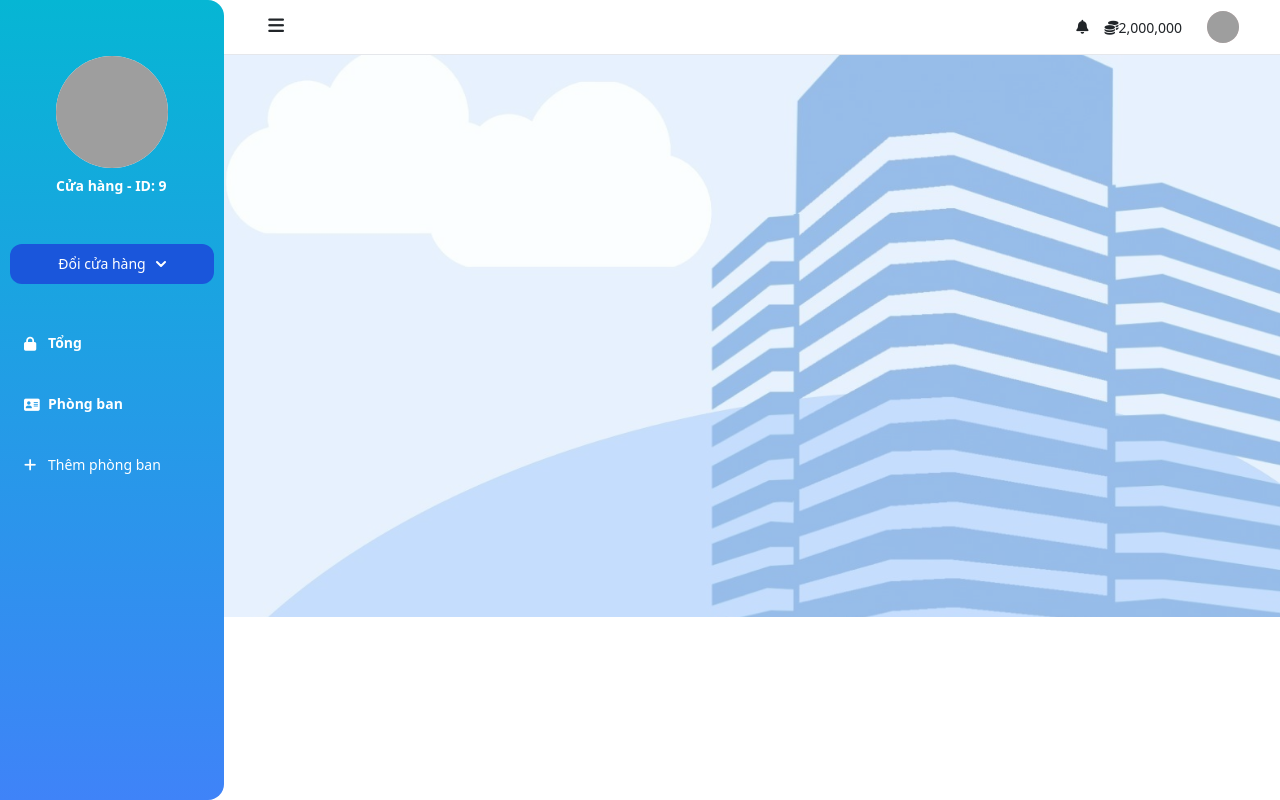
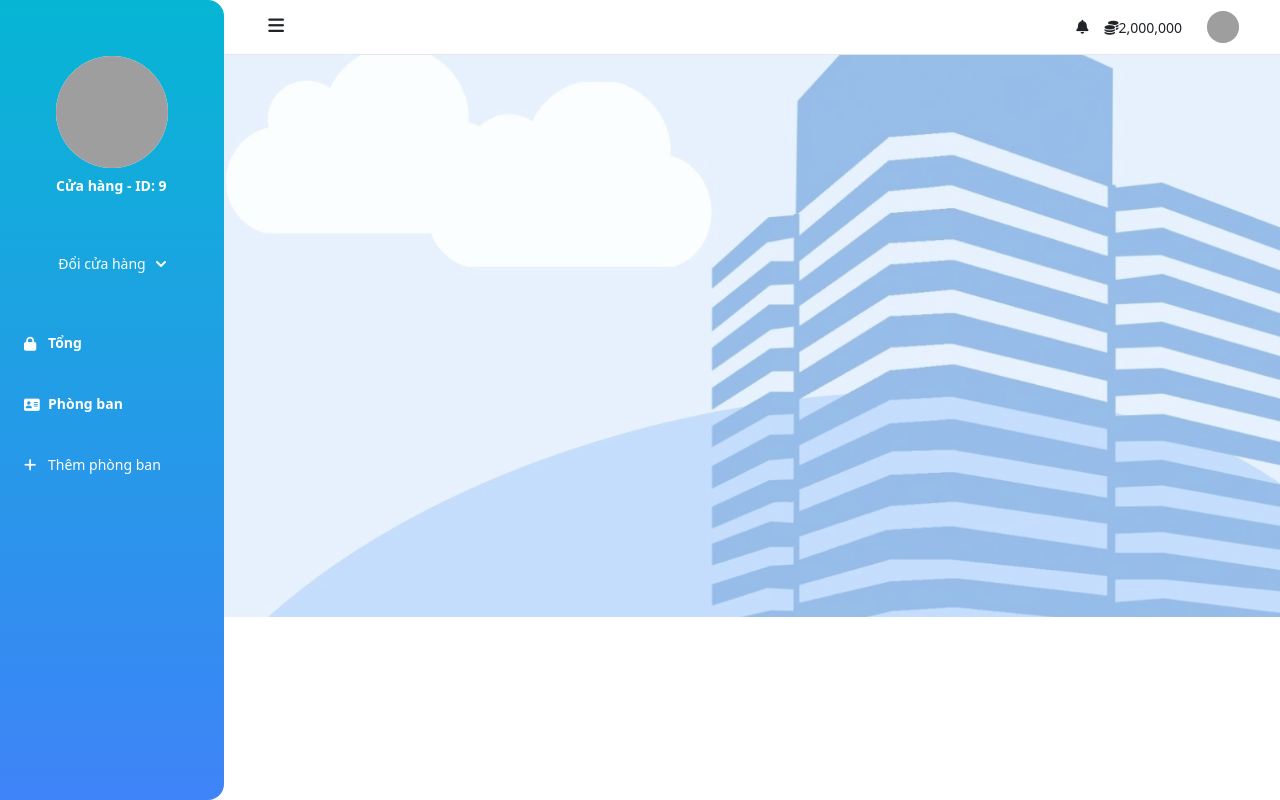
Before and after one commit to sonkun-game/gland, a Nuxt app: page / in a window 1280 px wide. Built offline with nearby package versions, Linux system fonts and the light colour scheme; no server answers; grey boxes are pictures that could not be loaded.

Commit message:
update color

```diff
--- a/components/Layout/MenuBarComp.vue
+++ b/components/Layout/MenuBarComp.vue
@@ -29,7 +29,7 @@
       <div>
         <div class="flex items-center justify-center">
           <button id="dropdownChangeStore" data-dropdown-toggle="dropdownHover" data-dropdown-trigger="hover"
-            class="text-white bg-blue-700 hover:bg-yellow-400 focus:outline-none  font-medium rounded-xl text-sm px-5 py-2.5 text-center inline-flex items-center"
+            class="text-white hover:bg-yellow-400 focus:outline-none  font-medium rounded-xl text-sm px-5 py-2.5 text-center inline-flex items-center"
             type="button">Đổi cửa hàng <svg class="w-2.5 h-2.5 ml-2.5" aria-hidden="true"
               xmlns="http://www.w3.org/2000/svg" fill="none" viewBox="0 0 10 6">
               <path stroke="currentColor" stroke-linecap="round" stroke-linejoin="round" stroke-width="2"
```
